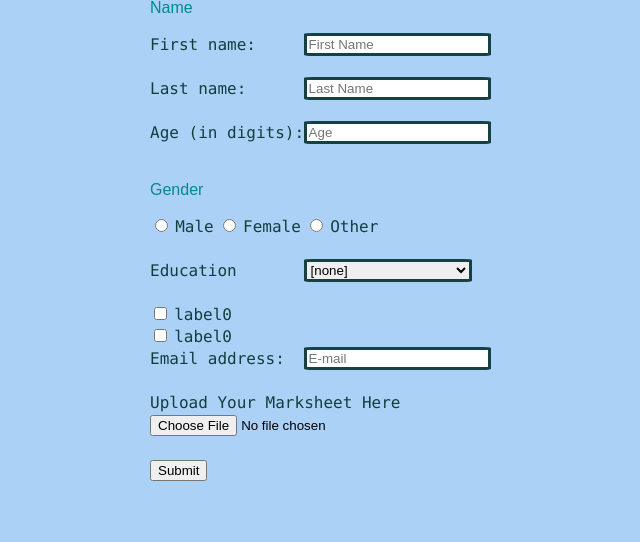
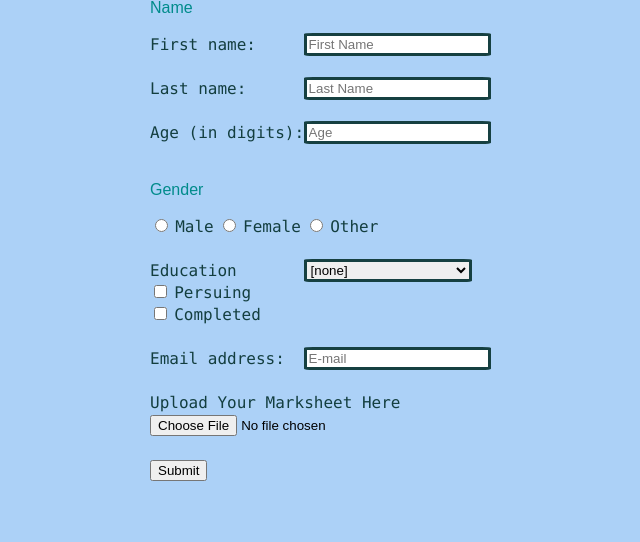
Before and after one commit to Shamik69/project1, a PHP site: page / in a window 1280 px wide. Shown: the part 65-607 px from the top of the page, without its empty margins (106-746 px from the left). Run offline with PHP 8.4, Linux system fonts and the light colour scheme.

Commit message:
Update index.php

```diff
--- a/index.php
+++ b/index.php
@@ -37,15 +37,15 @@
             <option value="ug" id= "ug">Undergraduate degeree</option>
             <option value="pg" id= "pg">Postgraduate degeree</option>
         </select>
-        <br><br>
+        <br>
 
         <!--Deegree type-->
         <input type="checkbox" name="chk0" id="chk0">
-        <label for="chk0" class="lbl">label0</label>
+        <label for="chk0" class="lbl">Persuing</label>
         <br>
         <input type="checkbox" name="chk1" id="chk1">
-        <label for="chk1" class="lbl">label0</label>
-        <br>
+        <label for="chk1" class="lbl">Completed</label>
+        <br><br>
 
         <!--Email-->
         <label for="mail" class="lbl">Email address: </label>
```
